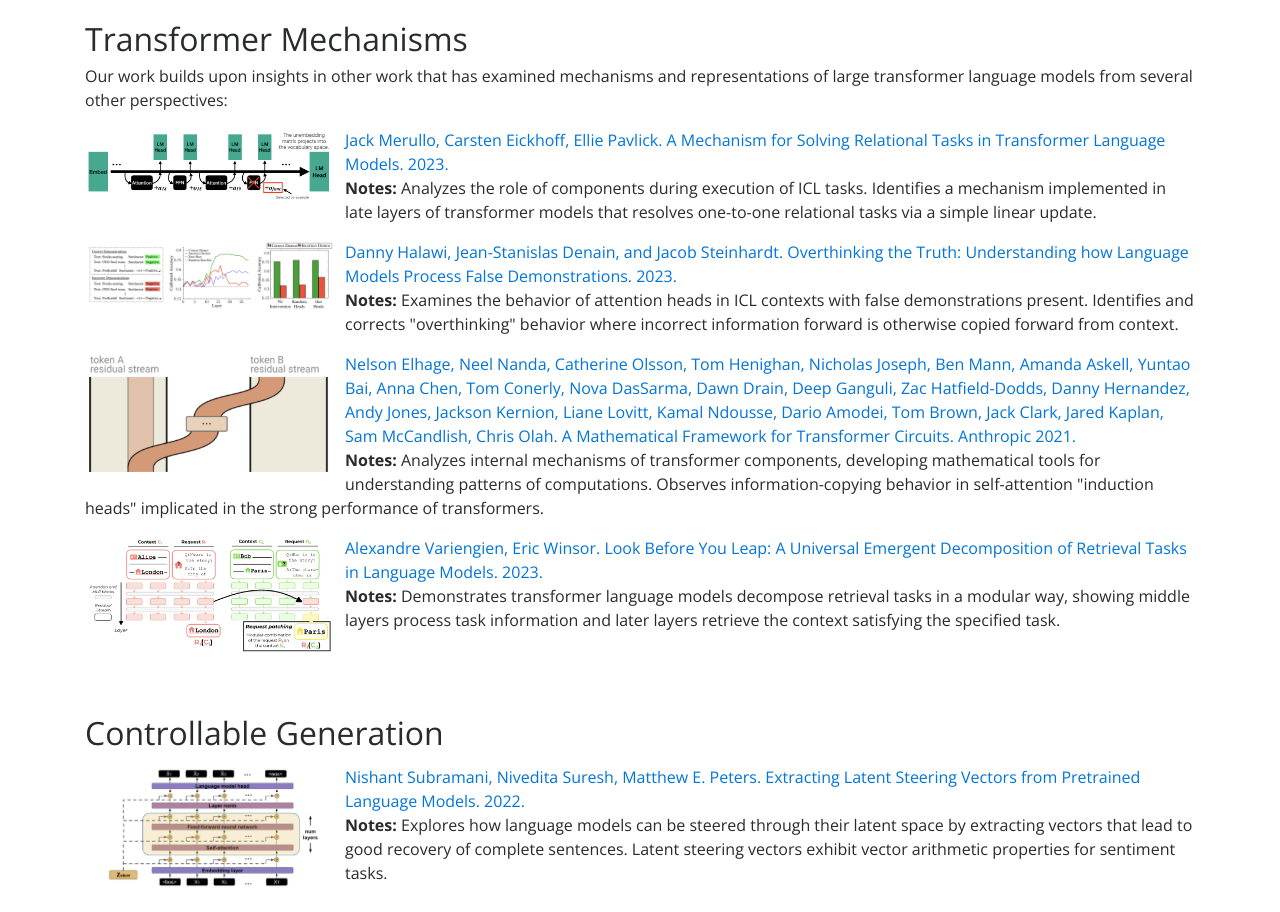
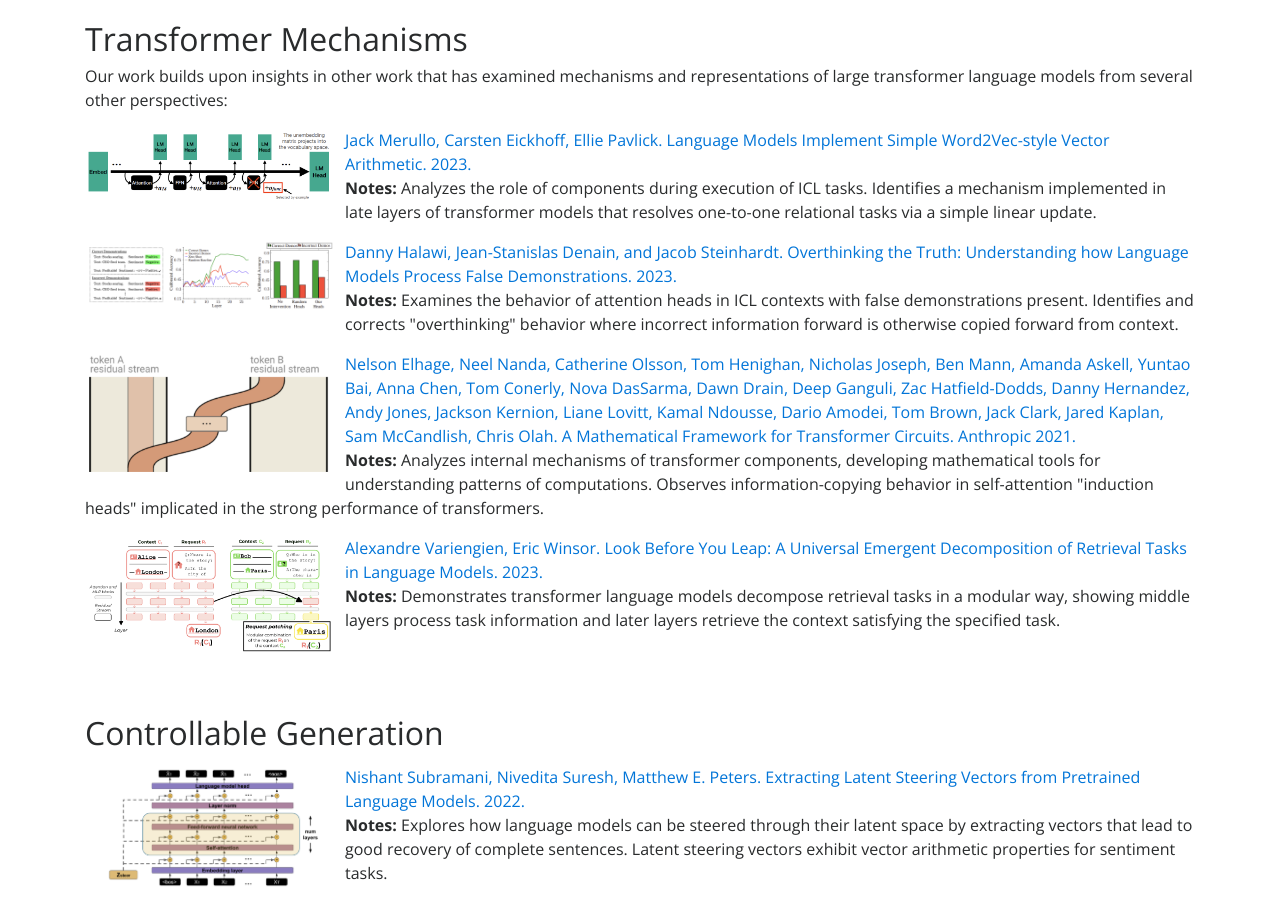
Before and after one commit to ericwtodd/functionsweb, a plain HTML site: page public/index.html in a window 1280 px wide. Shown: the part 2660-3572 px from the top of the page. Drawn offline with nearby package versions, Linux system fonts and the light colour scheme.

Commit message:
update rw name

```diff
--- a/public/index.html
+++ b/public/index.html
@@ -198,7 +198,7 @@
                     mechanisms and representations of large transformer language models from
                     several other perspectives:</p>
 
-                <p class="citation"><a href="https://arxiv.org/pdf/2305.16130.pdf"><img src="images/merullo-2023.png" alt="merullo-2023">Jack Merullo, Carsten Eickhoff, Ellie Pavlick. A Mechanism for Solving Relational Tasks in Transformer Language Models. 2023.</a><br>
+                <p class="citation"><a href="https://arxiv.org/pdf/2305.16130.pdf"><img src="images/merullo-2023.png" alt="merullo-2023">Jack Merullo, Carsten Eickhoff, Ellie Pavlick. Language Models Implement Simple Word2Vec-style Vector Arithmetic. 2023.</a><br>
                 <b>Notes:</b> Analyzes the role of components during execution of ICL tasks. Identifies a mechanism implemented in late layers of transformer models that resolves one-to-one relational tasks via a simple linear update.
                 </p>
 
```
